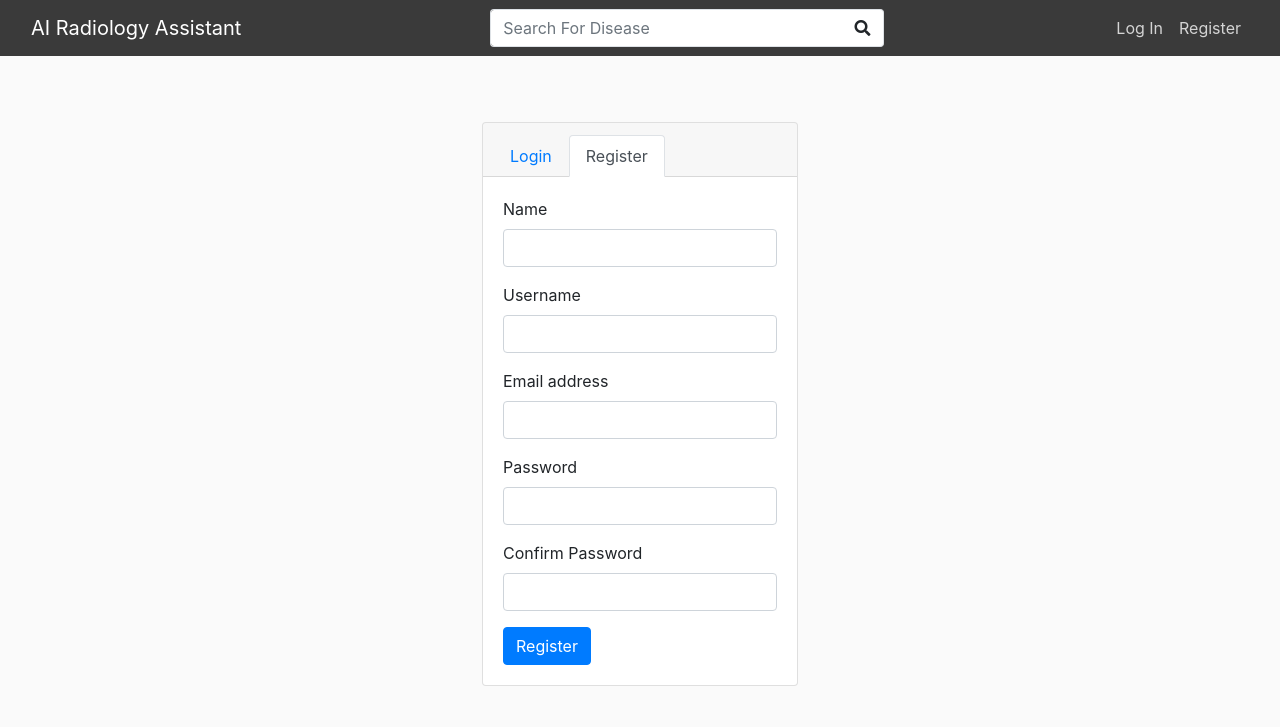
After one commit to krishna0726/AI-Radiology-Assistant, a Flask app: page /register in a window 1280 px wide. The commit adds this page. Shown: the top 727 px of the page. Run offline with Flask 2, Linux system fonts and the light colour scheme; some libraries are stand-ins or nearby versions.

Commit message:
Added registration pages

```diff
--- a/radiology_assistant/routes.py
+++ b/radiology_assistant/routes.py
@@ -12,3 +12,11 @@ def search():
 @app.route("/report")
 def report():
     return render_template("report.html")
+
+@app.route("/register")
+def register():
+    return render_template("register.html")
+
+@app.route("/login")
+def login():
+    return render_template("login.html")
--- a/radiology_assistant/templates/layout.html
+++ b/radiology_assistant/templates/layout.html
@@ -40,8 +40,8 @@
                     </form>
 
                     <div class="navbar-nav">
-                        <a class="nav-item nav-link" href="#">Log In</a>
-                        <a class="nav-item nav-link" href="#">Create Account</a>
+                        <a class="nav-item nav-link" href="{{ url_for('login') }}">Log In</a>
+                        <a class="nav-item nav-link" href="{{ url_for('register') }}">Register</a>
                     </div>
 
                 </div>
--- /dev/null
+++ b/radiology_assistant/templates/register.html
@@ -0,0 +1,58 @@
+{% extends "layout.html" %}
+
+{% block styles %}
+    <style>
+        html,
+        body {
+            height: 90%;
+        }
+    </style>
+{% endblock %}
+
+{% block content %}
+
+    <main role="main" class="container d-flex h-100">
+        <div class="row mx-auto h-100">
+            <div class="col my-auto">
+                <div class="card">
+                    <div class="card-header">
+                      <ul class="nav nav-tabs card-header-tabs">
+                        <li class="nav-item">
+                          <a class="nav-link" href="{{ url_for('login')}}">Login</a>
+                        </li>
+                        <li class="nav-item">
+                          <a class="nav-link active" href="#">Register</a>
+                        </li>
+                      </ul>
+                    </div>
+                    <div class="card-body">
+                      <form>
+                        <div class="form-group">
+                          <label for="nameInput">Name</label>
+                          <input type="text" class="form-control" id="nameInput" aria-describedby="nameHelp">
+                        </div>
+                        <div class="form-group">
+                          <label for="loginUsernameInput">Username</label>
+                          <input type="text" class="form-control" id="loginUsernameInput" aria-describedby="usernameHelp">
+                        </div>
+                        <div class="form-group">
+                          <label for="exampleInputEmail1">Email address</label>
+                          <input type="email" class="form-control" id="exampleInputEmail1" aria-describedby="emailHelp">
+                        </div>
+                        <div class="form-group">
+                          <label for="exampleInputPassword1">Password</label>
+                          <input type="password" class="form-control" id="exampleInputPassword1">
+                        </div>
+                        <div class="form-group">
+                          <label for="exampleInputPassword1">Confirm Password</label>
+                          <input type="password" class="form-control" id="exampleInputPassword1">
+                        </div>
+                        <button type="submit" class="btn btn-primary">Register</button>
+                      </form>
+                    </div>
+                  </div>
+            </div>
+        </div>
+    </main>
+
+{% endblock %}
```
Also changed, not shown: radiology_assistant/templates/login.html (added, +50 -0 lines).
